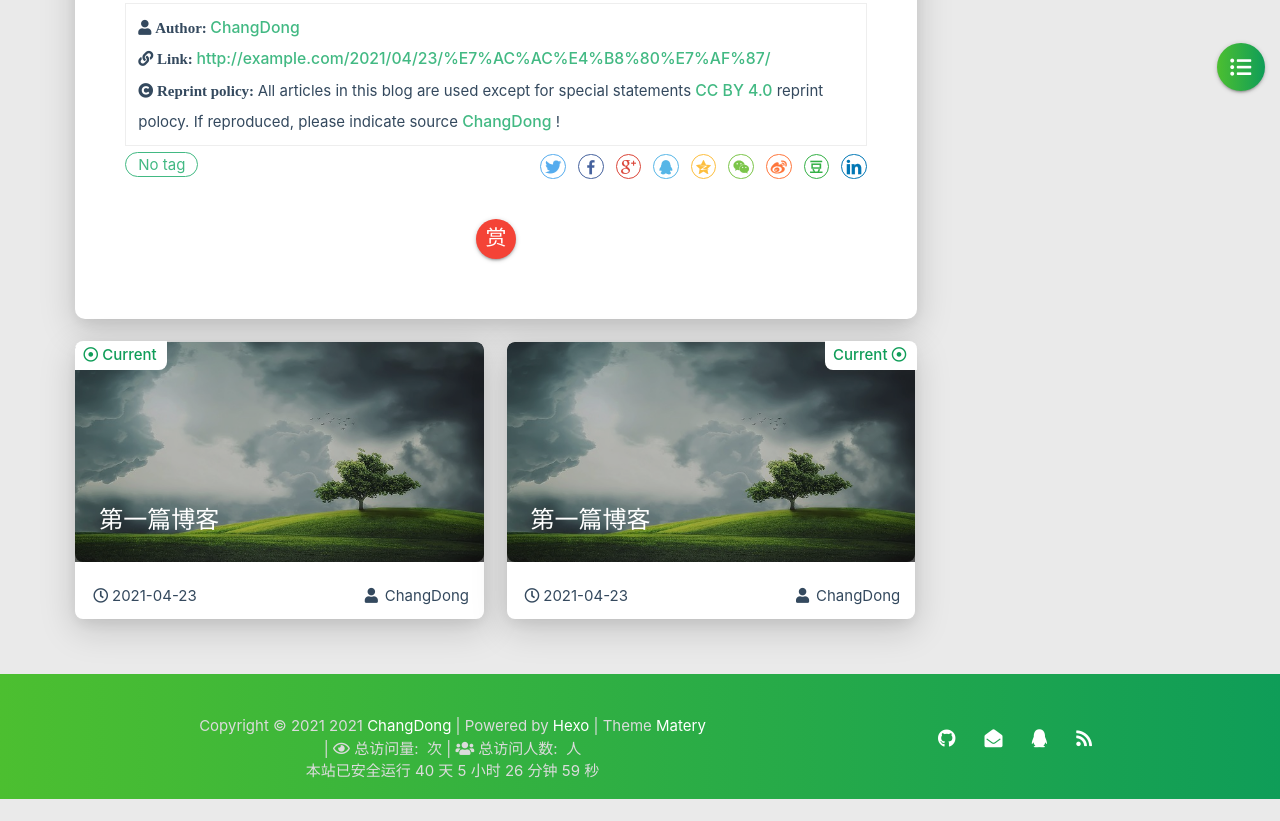
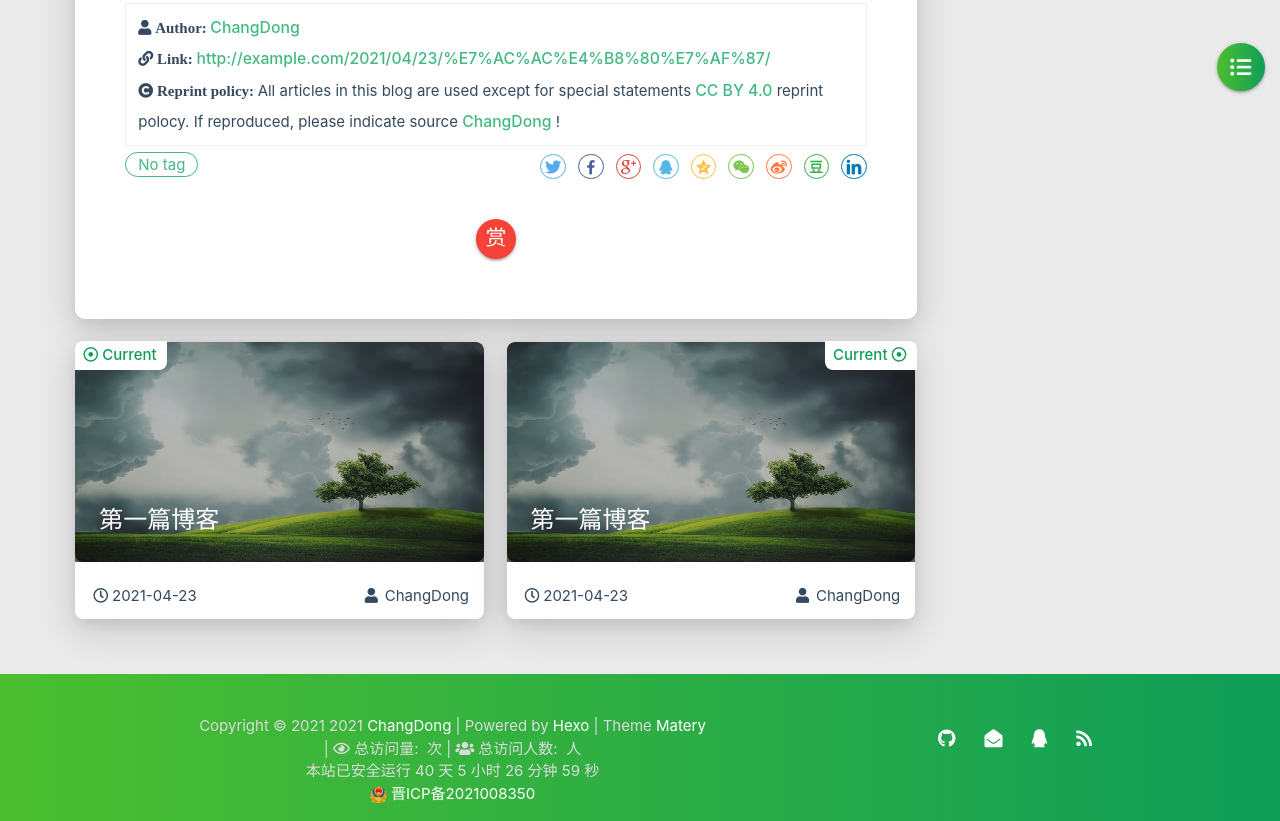
Before and after one commit to wcd0816/wcd0816.github.io, a plain HTML site: page 2021/04/23/第一篇/index.html in a window 1280 px wide. Shown: the part 633-1454 px from the top of the page. Before the commit the page ends 1432 px from the top, so only its background shows below. Drawn offline with Linux system fonts and the light colour scheme; some packages are replaced by stand-ins of ours; a script that the page names is missing.

Commit message:
Site updated: 2021-06-03 13:26:53

```diff
--- a/2021/04/23/第一篇/index.html
+++ b/2021/04/23/第一篇/index.html
@@ -1067,6 +1067,10 @@ More info: [Deployment](https://hexo.io/docs/one-command-deployment.html) -->
 
             <br>
 
+            <span id="icp"><img src="/medias/icp.png" style="vertical-align: text-bottom;" />
+                <a href="https://beian.miit.gov.cn/#/Integrated/index" target="_blank">晋ICP备2021008350</a>
+            </span>
+
         </div>
         <div class="col s12 m4 l4 social-link social-statis">
     <a href="https://github.com/wcd0816/wcd0816.github.io.git" class="tooltipped" target="_blank" data-tooltip="访问我的GitHub" data-position="top" data-delay="50">
```
Also changed, not shown: archives/2021/04/index.html (+4 -0 lines), archives/2021/index.html (+4 -0 lines), archives/index.html (+4 -0 lines), index.html (+4 -0 lines).
